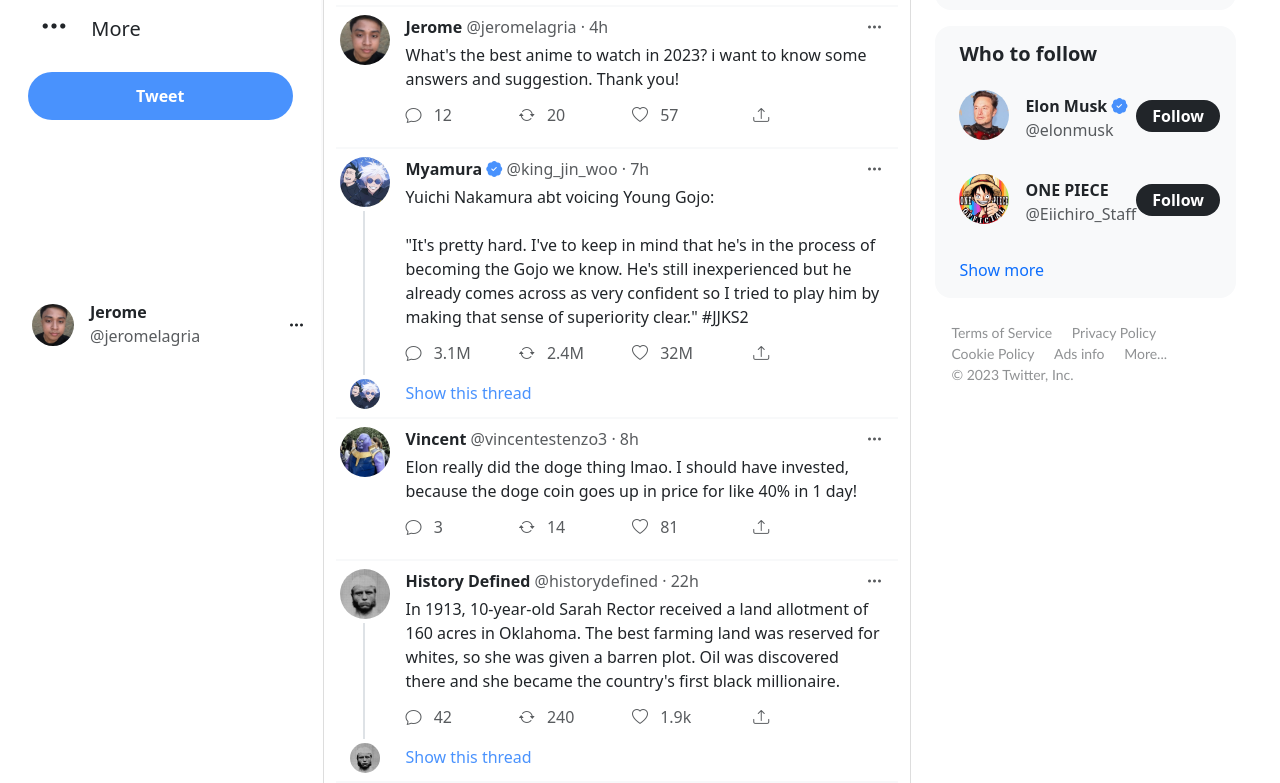
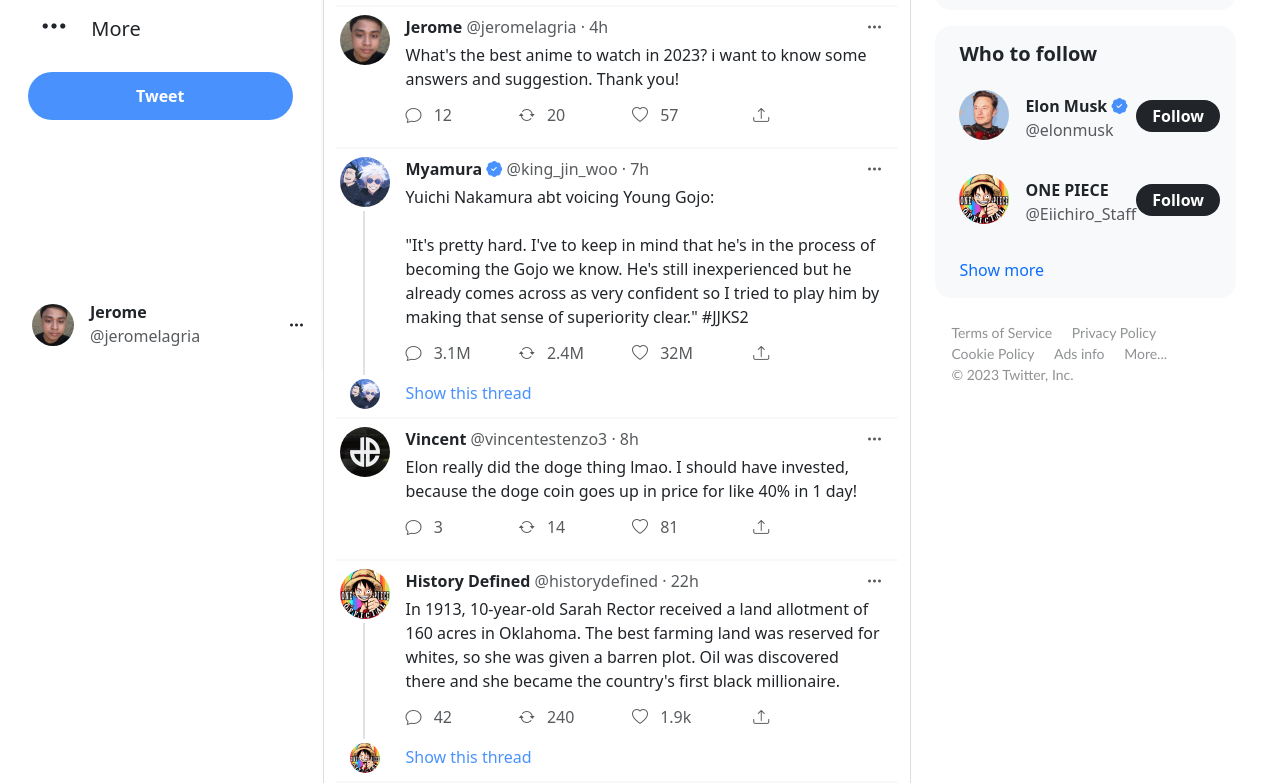
Before and after one commit to JeromeLagria/twitterclonejlagria, a plain HTML site: page foryou.html in a window 1280 px wide. Shown: the part 430-1213 px from the top of the page. Drawn offline with nearby package versions, Linux system fonts and the light colour scheme.

Commit message:
Second Commit

```diff
--- a/foryou.html
+++ b/foryou.html
@@ -363,7 +363,7 @@
                     width="50px"
                     height="50px"
                     class="rounded-circle border-0"
-                    src="images/vincent.JPG"
+                    src="images/Dexerto.jpg"
                     alt="img"/>
                 </div>
                 <div class="d-none flex-fill w-50 border-end border-2 ms-0 my-1"></div>
@@ -372,7 +372,7 @@
                     width="30px"
                     height="30px"
                     class="rounded-circle border-0"
-                    src="images/vincent.JPG"
+                    src="images/Dexerto.jpg"
                     alt="img"/>
                 </div>
               </div>
@@ -419,7 +419,7 @@
                     width="50px"
                     height="50px"
                     class="rounded-circle border-0"
-                    src="images/Historydefined.JPG"
+                    src="images/Oda.jpg"
                     alt="img"/>
                 </div>
                 <div class="flex-fill w-50 border-end border-2 ms-0 my-1"></div>
@@ -428,7 +428,7 @@
                     width="30px"
                     height="30px"
                     class="rounded-circle border-0"
-                    src="images/Historydefined.JPG"
+                    src="images/Oda.jpg"
                     alt="img"/>
                 </div>
               </div>
```
Also changed, not shown: index.html (+4 -4 lines).
